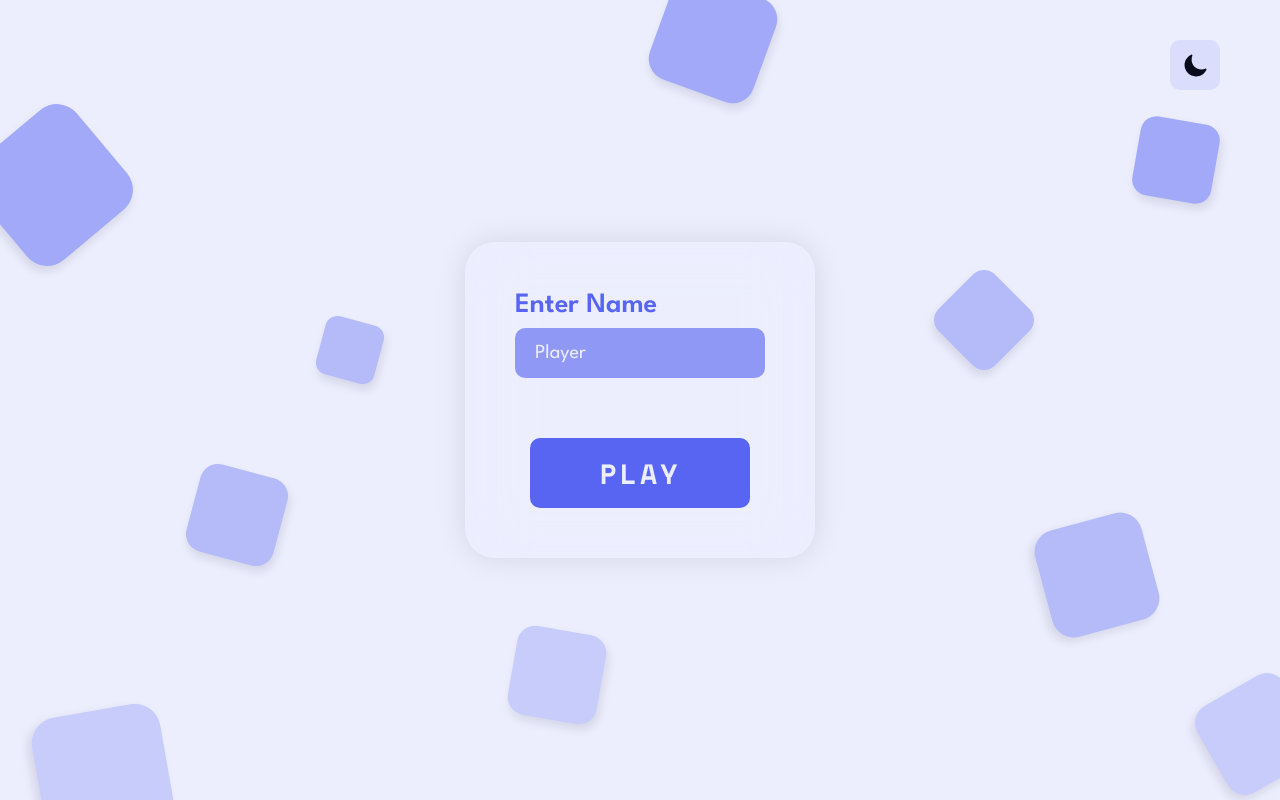
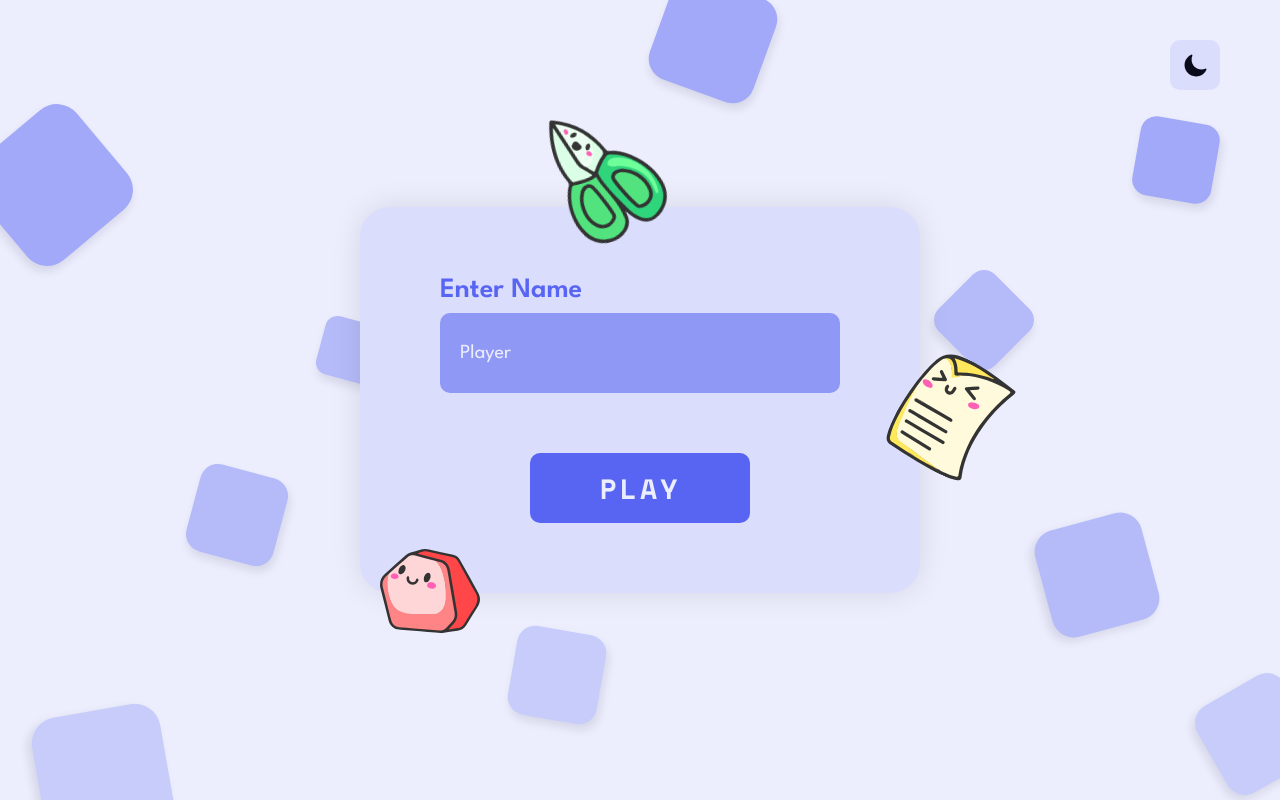
Before and after one commit to dubemstudio/rock-paper-scissors, a plain HTML site: page signUp.html in a window 1280 px wide. Drawn offline with nearby package versions, Linux system fonts and the light colour scheme.

Commit message:
signup page advanced

```diff
--- a/main.css
+++ b/main.css
@@ -120,9 +120,10 @@ body{
   padding: 30px;
   backdrop-filter: blur(30px);
   background: var(--color-surface-1dp);
-  background: transparent;
+  /* background: transparent; */
+  /* position: relative; */
   box-shadow: 0px 0px 30px #0000001a;
-  z-index: 999;
+  z-index: 0;
 }
 
 .modal__wrapper .modal__illustration{
@@ -232,7 +233,6 @@ body{
 /* ----------------------------------------------- */
 /* ----------------------------------------------- */
 /* Signup style */
-
 .modal__illustration-rps{
   display: none;
   width: 100%;
@@ -267,6 +267,7 @@ body{
   background-color: var(--color-surface-2dp);
   width: 250px;
   height: 50px;
+  padding: 0 20px;
   border-radius: 10px;
   color: var(--color-white);
   font-family: var(--font-body);
@@ -290,7 +291,6 @@ body{
 .modal__input-box input{
   width: 100%;
   height: 100%;
-  padding: 0 20px;
 }
 
 .modal__input-box input:valid~label,
@@ -301,3 +301,53 @@ body{
 .modal__input-box input:placeholder-shown~label{
   opacity: 1;
 }
+/* ----------------------------------------------- */
+
+
+/* ----------------------------------------------- */
+/* Tablet style */
+@media screen and (min-width: 725px){
+  .modal__illustration-rps{
+    display: block;
+    width: 100%;
+    height: 100%;
+    top: 50%;
+    left: 50%;
+    transform: translate(-50%, -50%);
+    z-index: -1;
+  }
+
+  .modal__illustration-rps img{
+    position: absolute;
+    width: 100px;
+  }
+
+  .modal__illustration-rps .rock{
+    bottom: -40px;
+    left: 20px;
+  }
+  .modal__illustration-rps .paper{
+    top: 150px;
+    right: -80px;
+    transform: rotate(25deg);
+  }
+  .modal__illustration-rps .scissors{
+    top: -100px;
+    left: 200px;
+    transform: rotate(-15deg);
+  }
+
+
+  .modal__wrapper.signup__form{
+    padding: 70px 80px;
+  }
+
+  .signup__form .modal__content{
+    row-gap: 10px;
+  }
+  .modal__content .modal__input-box{
+    width: 400px;
+    height: 80px;
+  }
+
+}
--- a/toggleBubble.css
+++ b/toggleBubble.css
@@ -5,7 +5,7 @@
   top: 30px;
   right: 30px;
   display: flex;
-  z-index: 999;
+  z-index: 1;
 }
 
 .toggle__wrapper .toggle__button{
@@ -65,7 +65,7 @@
   height: 100%;
   overflow: hidden;
   position: relative;
-  z-index: -1;
+  z-index: 0;
 }
 
 .bubbles__wrapper .bubble{
```
